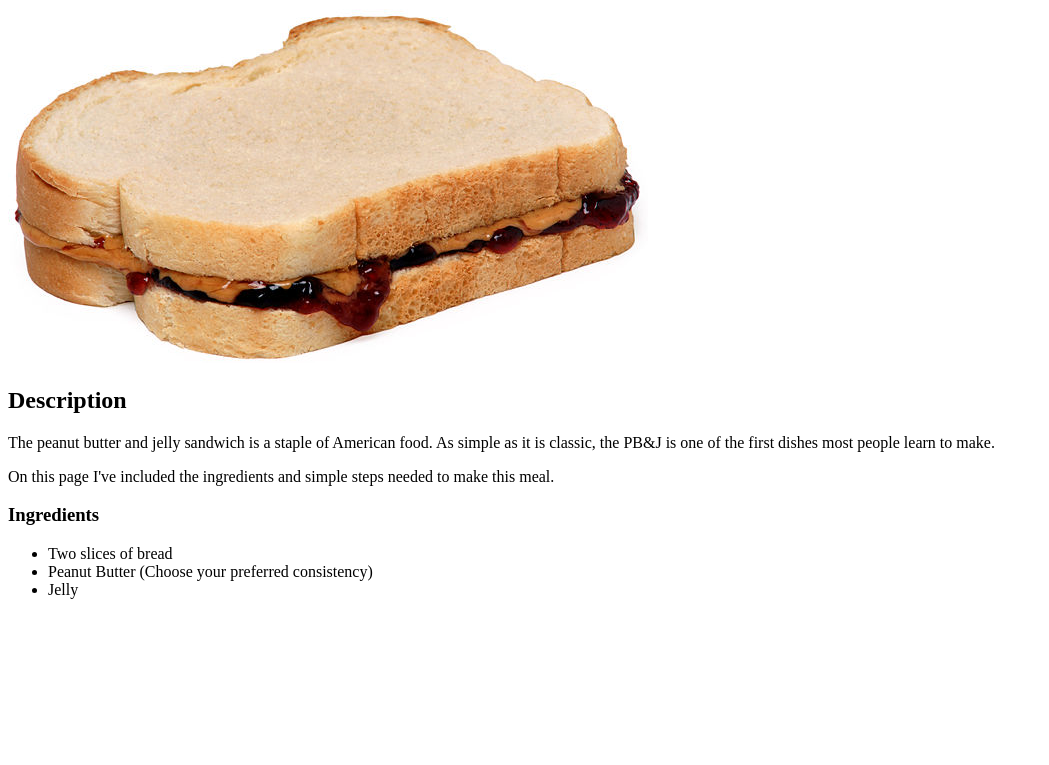
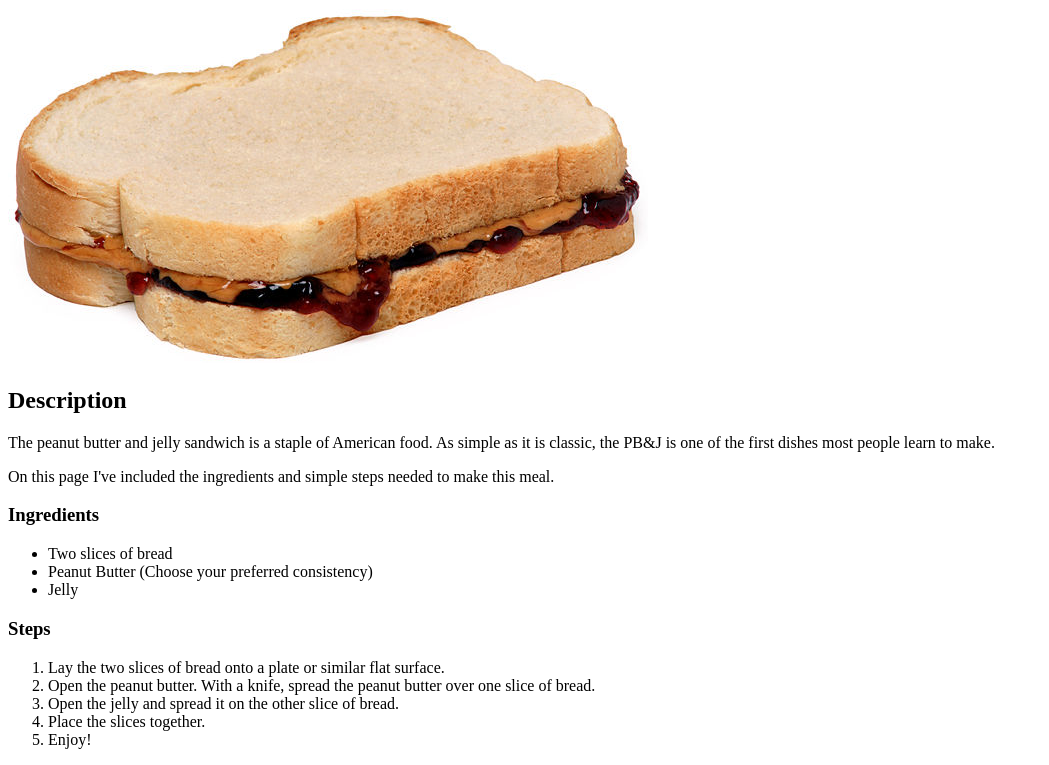
Before and after one commit to H0osier/odin-recipes, a plain HTML site: page recipes/pbj.html in a window 1280 px wide. Shown: the part 79-844 px from the top of the page, without its empty margins (0-1049 px from the left). Before the commit the page ends 800 px from the top, so only its background shows below. Drawn offline with Linux system fonts and the light colour scheme.

Commit message:
Added "Steps" ordered list

```diff
--- a/recipes/pbj.html
+++ b/recipes/pbj.html
@@ -19,5 +19,13 @@
             <li>Jelly</li>
 
         </ul>
+        <h3>Steps</h3>
+        <ol>
+            <li>Lay the two slices of bread onto a plate or similar flat surface.</li>
+            <li>Open the peanut butter. With a knife, spread the peanut butter over one slice of bread.</li>
+            <li>Open the jelly and spread it on the other slice of bread.</li>
+            <li>Place the slices together.</li>
+            <li>Enjoy!</li>
+        </ol>
     </body>
 </html>
```
